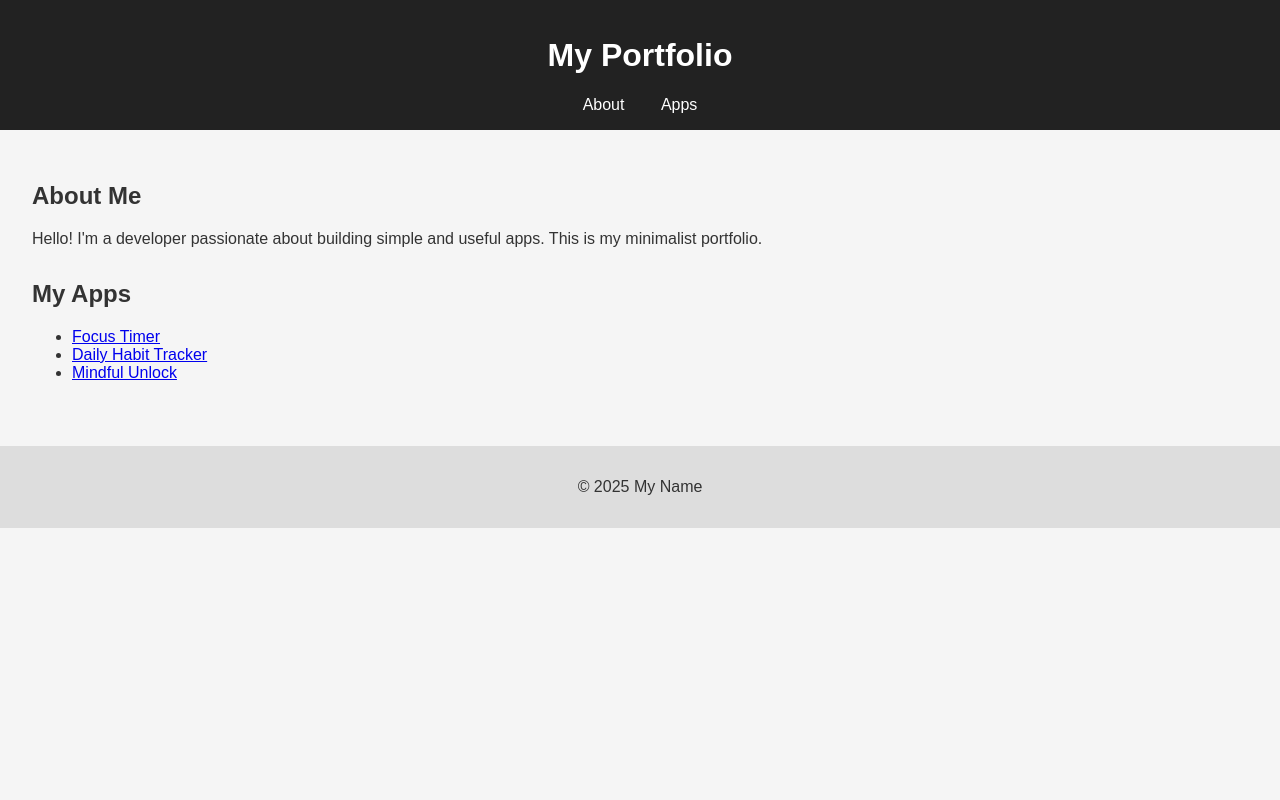
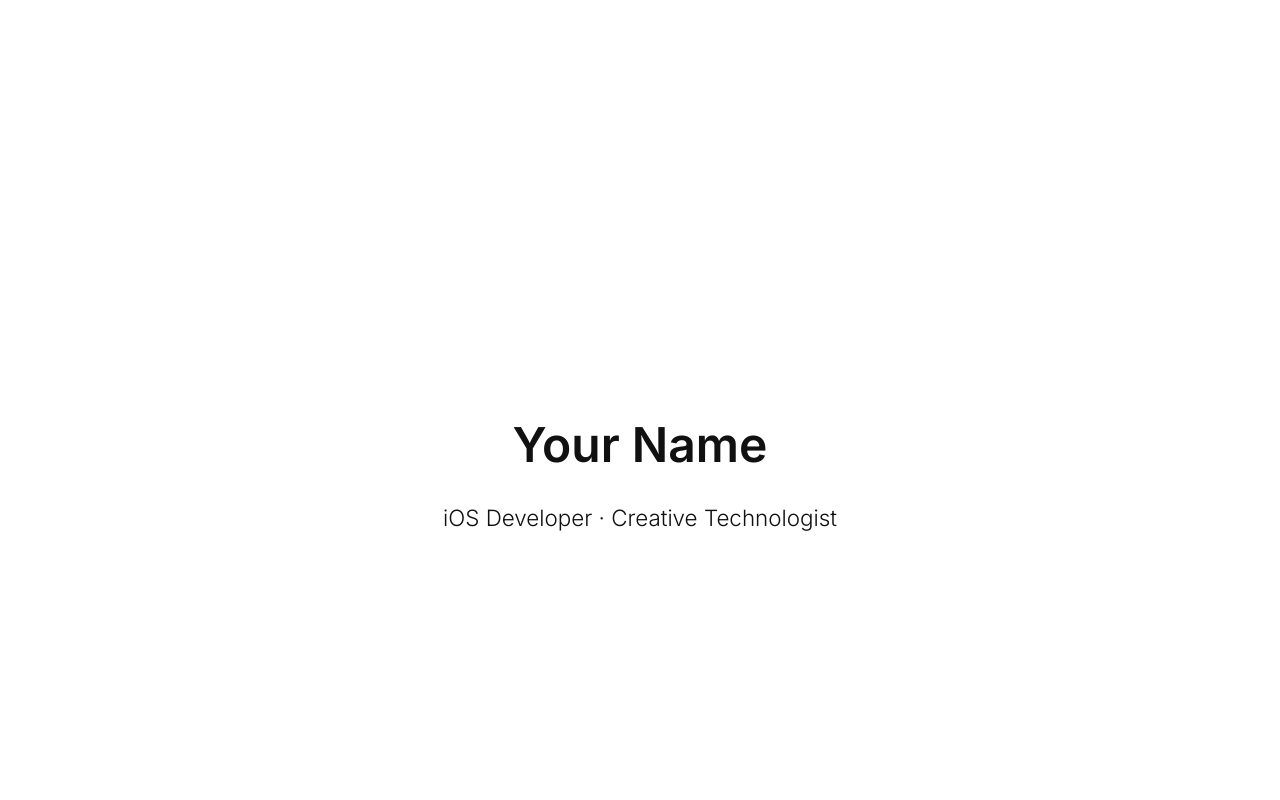
Before and after one commit to pkafley2/pkafley2.github.io, a plain HTML site: page index.html in a window 1280 px wide. Shown: the top 800 px of the page. Drawn offline with Linux system fonts and the light colour scheme.

Commit message:
few changes

```diff
--- a/index.html
+++ b/index.html
@@ -3,34 +3,33 @@
 <head>
   <meta charset="UTF-8" />
   <meta name="viewport" content="width=device-width, initial-scale=1.0"/>
-  <title>My Portfolio</title>
+  <title>Your Name — Portfolio</title>
   <link rel="stylesheet" href="styles.css" />
+  <link href="https://fonts.googleapis.com/css2?family=Inter:wght@300;600&display=swap" rel="stylesheet">
 </head>
 <body>
-  <header>
-    <h1>My Portfolio</h1>
-    <nav>
-      <a href="#about">About</a>
-      <a href="#apps">Apps</a>
-    </nav>
-  </header>
 
-  <main>
-    <section id="about">
-      <h2>About Me</h2>
-      <p>Hello! I'm a developer passionate about building simple and useful apps. This is my minimalist portfolio.</p>
-    </section>
+  <section class="hero">
+    <h1>Your Name</h1>
+    <p>iOS Developer · Creative Technologist</p>
+  </section>
 
-    <section id="apps">
-      <h2>My Apps</h2>
-      <ul id="app-list">
-        <!-- JavaScript will populate this -->
-      </ul>
-    </section>
-  </main>
+  <section class="about" id="about">
+    <h2>About Me</h2>
+    <p>I make focused, mindful apps that aim to reduce screen time and enhance life balance. Minimalism in code and design is my approach.</p>
+  </section>
+
+  <section class="apps" id="apps">
+    <h2>Apps</h2>
+    <ul>
+      <li><a href="#">Mindful Unlock</a></li>
+      <li><a href="#">Focus Timer</a></li>
+      <li><a href="#">HabitLoop</a></li>
+    </ul>
+  </section>
 
   <footer>
-    <p>&copy; 2025 My Name</p>
+    <p>&copy; 2025 Your Name</p>
   </footer>
 
   <script src="script.js"></script>
--- a/script.js
+++ b/script.js
@@ -1,17 +1,17 @@
-const apps = [
-    { name: "Focus Timer", link: "#" },
-    { name: "Daily Habit Tracker", link: "#" },
-    { name: "Mindful Unlock", link: "#" }
-  ];
+// Simple fade-in on scroll
+const sections = document.querySelectorAll("section");
 
-  const appList = document.getElementById("app-list");
+const observer = new IntersectionObserver(entries => {
+  entries.forEach(entry => {
+    if (entry.isIntersecting) {
+      entry.target.classList.add("visible");
+    }
+  });
+}, {
+  threshold: 0.2
+});
 
-  apps.forEach(app => {
-    const li = document.createElement("li");
-    const a = document.createElement("a");
-    a.href = app.link;
-    a.textContent = app.name;
-    a.target = "_blank";
-    li.appendChild(a);
-    appList.appendChild(li);
-  });
+sections.forEach(section => {
+  section.classList.add("hidden");
+  observer.observe(section);
+});
--- a/styles.css
+++ b/styles.css
@@ -1,34 +1,59 @@
 body {
-    font-family: sans-serif;
     margin: 0;
-    padding: 0;
-    background: #f5f5f5;
-    color: #333;
-  }
-
-  header {
-    background: #222;
-    color: white;
-    padding: 1rem;
-    text-align: center;
-  }
-
-  nav a {
-    color: white;
-    margin: 0 1rem;
-    text-decoration: none;
-  }
-
-  main {
-    padding: 2rem;
+    font-family: 'Inter', sans-serif;
+    background: #fff;
+    color: #111;
+    scroll-behavior: smooth;
   }
 
   section {
-    margin-bottom: 2rem;
+    padding: 4rem 2rem;
+    max-width: 700px;
+    margin: auto;
+    min-height: 100vh;
+    display: flex;
+    flex-direction: column;
+    justify-content: center;
+  }
+
+  .hero {
+    text-align: center;
+    font-size: 1.4rem;
+  }
+
+  h1 {
+    font-size: 3rem;
+    margin-bottom: 0.5rem;
+  }
+
+  h2 {
+    font-size: 2rem;
+    margin-bottom: 1rem;
+  }
+
+  ul {
+    list-style: none;
+    padding: 0;
+  }
+
+  ul li {
+    margin: 0.5rem 0;
+  }
+
+  ul li a {
+    text-decoration: none;
+    color: #007AFF;
+    font-weight: 500;
+    font-size: 1.2rem;
+  }
+
+  ul li a:hover {
+    text-decoration: underline;
   }
 
   footer {
     text-align: center;
-    padding: 1rem;
-    background: #ddd;
+    padding: 2rem;
+    font-size: 0.9rem;
+    color: #666;
   }
```
